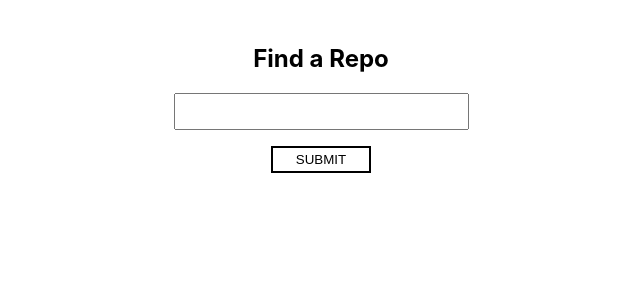
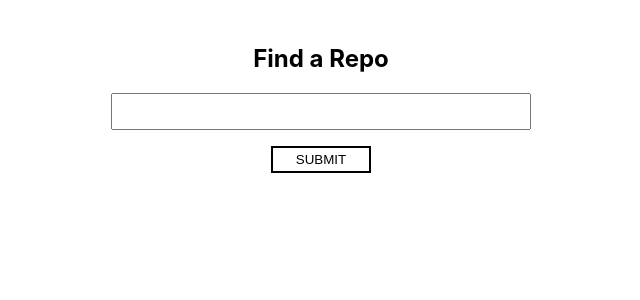
Before and after one commit to will-ferens/find-a-repo, a React (Create React App) app: page / in a window 1280 px wide. Shown: the top 300 px of the page, without its empty margins (319-959 px from the left). Built offline with nearby package versions, Linux system fonts and the light colour scheme.

Commit message:
sort options on filtered results troubleshooting

```diff
--- a/src/components/Header.js
+++ /dev/null
@@ -1,20 +0,0 @@
-import React from 'react'
-import styled from 'styled-components'
-
-
-export const HeaderContainer = styled.header`
-
-`
-export const HeaderTitle = styled.h1`
-
-`
-
-const Header = (props) => {
-    return (
-        <HeaderContainer>
-            <HeaderTitle>Find a Repo</HeaderTitle>
-        </HeaderContainer>
-    )
-}
-
-export default Header
--- a/src/components/Search.js
+++ b/src/components/Search.js
@@ -1,7 +1,6 @@
 import React, { useState, useReducer, } from 'react'
 import styled from 'styled-components'
 
-import Header from './Header'
 import SearchInput from './SearchInput'
 import ResultsList from './ResultsList'
 import Filters from './Filters'
@@ -14,6 +13,20 @@ export const SearchContainer = styled.section`
     margin: 24px;
 `
 
+export const SearchWrapper = styled.div`
+    @media (min-width: 960px) {
+        width: 420px;
+    }
+    @media (max-width: 540px) {
+        width: 300px;
+    }
+`
+export const HeaderContainer = styled.header`
+
+`
+export const HeaderTitle = styled.h1`
+    text-align: center;
+`
 export const OptionsContainer = styled.div`
     display: flex;
     justify-content: space-between;
@@ -25,7 +38,7 @@ const initialState = {
     filterActive: false,
     filter: '',
     results: JSON.parse(localStorage.getItem('searchResults')) || [],
-    filteredResults: []
+    filteredResults: [],
 }
 
 const reducer = (state, action) => {
@@ -59,7 +72,7 @@ const reducer = (state, action) => {
                 const sortedResults = state.filteredResults.sort((a, b) => b.stargazers_count - a.stargazers_count)
                 return {
                     ...state,
-                    filteredResults: sortedResults
+                    filteredResults: sortedResults,
                 }
             }
             const sortedResults = state.results.sort((a, b) => b.stargazers_count - a.stargazers_count)
@@ -83,7 +96,10 @@ const Search = ({ setSelectedResult }) => {
 
     return (
         <SearchContainer>
-            <Header />
+            <SearchWrapper>
+                <HeaderContainer>
+                    <HeaderTitle>Find a Repo</HeaderTitle>
+                </HeaderContainer>
                 <SearchInput
                     setLoading={setLoading}
                     setResults={dispatch}
@@ -105,6 +121,7 @@ const Search = ({ setSelectedResult }) => {
                     filteredResults={state.filteredResults}
                     setSelectedResult={setSelectedResult}
                 />
+            </SearchWrapper>
         </SearchContainer>
     )
 }
```
Lines whose indentation alone changed are shown as unchanged.
